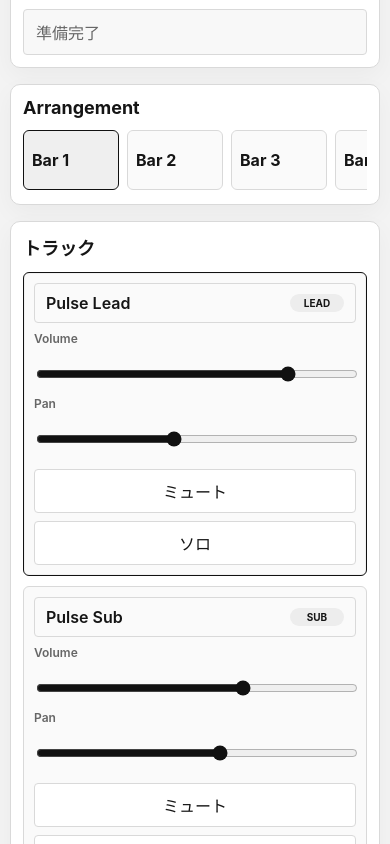
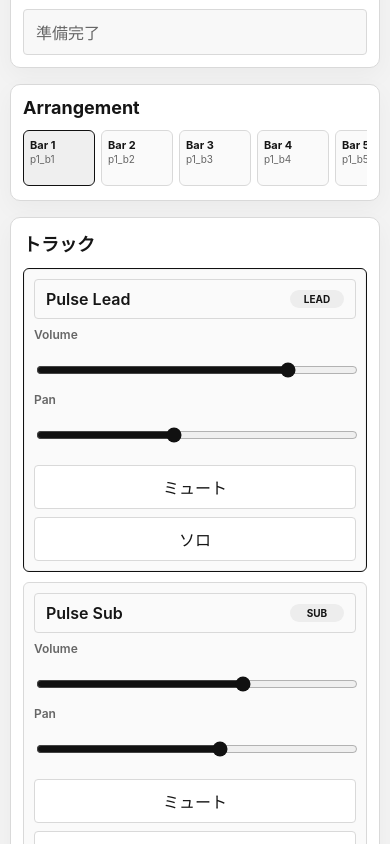
Before and after one commit to suivercel/8bit-bgm-app, a Next.js app: page / in a window 390 px wide. Shown: the part 1120-1964 px from the top of the page. Built offline with nearby package versions, Linux system fonts and the light colour scheme.

Commit message:
fix app/components

```diff
--- a/app/globals.css
+++ b/app/globals.css
@@ -88,12 +88,15 @@ button:disabled { opacity: 0.55; cursor: not-allowed; }
 .compact-empty { padding-top: 10px; text-align: center; }
 .compact-field label { font-size: 10px; }
 .compact-field select, .compact-field input { padding: 6px 7px; min-height: 32px; font-size: 12px; }
-.arrangement-grid { display: grid; grid-template-columns: repeat(16, minmax(88px, 1fr)); gap: 8px; overflow-x: auto; padding-bottom: 2px; }
+.arrangement-grid { display: grid; grid-template-columns: repeat(16, minmax(0, 1fr)); gap: 6px; padding-bottom: 2px; }
 .arrangement-cell {
-  border: 1px solid var(--border); border-radius: 6px; padding: 12px 8px; background: var(--surface-soft);
-  min-height: 60px; text-align: left;
+  border: 1px solid var(--border); border-radius: 6px; padding: 8px 6px; background: var(--surface-soft);
+  min-height: 56px; text-align: left; display: grid; gap: 2px; align-content: start;
 }
 .arrangement-cell.selected { border-color: #111111; background: #efefef; }
+.arrangement-cell strong { font-size: 11px; line-height: 1.2; }
+.arrangement-meta { font-size: 10px; color: var(--muted); line-height: 1.1; white-space: nowrap; overflow: hidden; text-overflow: ellipsis; }
+.arrangement-flag { font-size: 9px; font-weight: 700; color: var(--text); }
 .status-box { padding: 10px 12px; border-radius: 4px; background: #f8f8f8; border: 1px solid var(--border); color: var(--muted); }
 .help-copy { display: grid; gap: 8px; }
 ::-webkit-scrollbar { height: 10px; width: 10px; }
@@ -111,7 +114,7 @@ button:disabled { opacity: 0.55; cursor: not-allowed; }
   .compact-actions, .toolbar-actions { width: 100%; }
   .compact-actions button, .toolbar-actions button { flex: 1 1 140px; }
   .step-grid { min-width: 1180px; grid-template-columns: repeat(16, minmax(68px, 1fr)); }
-  .arrangement-grid { grid-template-columns: repeat(16, minmax(96px, 1fr)); }
+  .arrangement-grid { grid-template-columns: repeat(16, minmax(72px, 1fr)); overflow-x: auto; }
 }
 @media (max-width: 560px) {
   .page { padding: 10px; }
--- a/components/ComposerApp.tsx
+++ b/components/ComposerApp.tsx
@@ -38,6 +38,7 @@ export default function ComposerApp() {
   const [status, setStatus] = useState<string>('準備完了');
   const [loopCheckMode, setLoopCheckMode] = useState(false);
   const [clipboardPattern, setClipboardPattern] = useState<Pattern | null>(null);
+  const [clipboardMeta, setClipboardMeta] = useState<{ barIndex: number; trackName: string } | null>(null);
   const audioContextRef = useRef<AudioContext | null>(null);
   const intervalRef = useRef<number | null>(null);
   const fileInputRef = useRef<HTMLInputElement | null>(null);
@@ -48,6 +49,31 @@ export default function ComposerApp() {
   );
 
   const selectedPattern = useMemo(() => getPattern(project, selectedTrackId, selectedBar), [project, selectedTrackId, selectedBar]);
+
+
+  const getPatternUsageCount = (draft: MusicProject, patternId: string, trackId: string) => {
+    return draft.arrangement.filter((bar) => bar.patternIdByTrack[trackId] === patternId).length;
+  };
+
+  const ensureEditablePatternId = (draft: MusicProject, trackId: string, barIndex: number) => {
+    const currentPatternId = draft.arrangement[barIndex]?.patternIdByTrack[trackId];
+    if (!currentPatternId) return null;
+    const currentPattern = draft.patterns.find((pattern) => pattern.id === currentPatternId);
+    if (!currentPattern) return null;
+    const usageCount = getPatternUsageCount(draft, currentPatternId, trackId);
+    if (usageCount <= 1) return currentPatternId;
+
+    const clonedPattern: Pattern = {
+      ...JSON.parse(JSON.stringify(currentPattern)),
+      id: `p${Date.now()}_${barIndex}_${trackId}`,
+      name: `${currentPattern.name} Bar ${barIndex + 1}`,
+      trackId,
+    };
+
+    draft.patterns.push(clonedPattern);
+    draft.arrangement[barIndex].patternIdByTrack[trackId] = clonedPattern.id;
+    return clonedPattern.id;
+  };
 
   const updateProject = (updater: (draft: MusicProject) => MusicProject) => {
     setProject((current) => updater(cloneProject(current)));
@@ -124,8 +150,9 @@ export default function ComposerApp() {
     }
 
     updateProject((draft) => {
+      const editablePatternId = ensureEditablePatternId(draft, selectedTrackId, selectedBar) ?? selectedPattern.id;
       draft.patterns = draft.patterns.map((pattern: Pattern) =>
-        pattern.id === selectedPattern.id ? upsertStepEvent(pattern, step, nextEvent) : pattern,
+        pattern.id === editablePatternId ? upsertStepEvent(pattern, step, nextEvent) : pattern,
       );
       return draft;
     });
@@ -154,17 +181,19 @@ export default function ComposerApp() {
     }
 
     updateProject((draft) => {
+      const editablePatternId = ensureEditablePatternId(draft, selectedTrackId, selectedBar) ?? selectedPattern.id;
       draft.patterns = draft.patterns.map((pattern: Pattern) =>
-        pattern.id === selectedPattern.id ? upsertStepEvent(pattern, step, nextEvent) : pattern,
+        pattern.id === editablePatternId ? upsertStepEvent(pattern, step, nextEvent) : pattern,
       );
       return draft;
     });
   };
 
   const copyCurrentPattern = () => {
-    if (!selectedPattern) return;
+    if (!selectedPattern || !selectedTrack) return;
     setClipboardPattern(JSON.parse(JSON.stringify(selectedPattern)) as Pattern);
-    setStatus(`Bar ${selectedBar + 1} / ${selectedTrack?.name} のパターンをコピーしました`);
+    setClipboardMeta({ barIndex: selectedBar, trackName: selectedTrack.name });
+    setStatus(`Bar ${selectedBar + 1} / ${selectedTrack.name} をコピーしました。貼り付けたい Bar を選んで Paste を押してください。`);
   };
 
   const pastePatternToCurrentBar = () => {
@@ -182,7 +211,7 @@ export default function ComposerApp() {
       draft.arrangement[selectedBar].patternIdByTrack[selectedTrackId] = newId;
       return draft;
     });
-    setStatus(`コピーしたパターンを Bar ${selectedBar + 1} に貼り付けました`);
+    setStatus(`Clipboard の内容を Bar ${selectedBar + 1} / ${selectedTrack?.name ?? ''} に貼り付けました`);
   };
 
   const saveProjectFile = () => {
@@ -394,15 +423,22 @@ export default function ComposerApp() {
           </div>
         </div>
         <div className="arrangement-grid">
-          {project.arrangement.map((bar) => (
+          {project.arrangement.map((bar) => {
+            const patternId = bar.patternIdByTrack[selectedTrackId];
+            const isCopied = clipboardMeta?.barIndex === bar.barIndex && clipboardMeta?.trackName === selectedTrack?.name;
+            return (
               <button
                 key={bar.barIndex}
                 className={`arrangement-cell ${selectedBar === bar.barIndex ? 'selected' : ''}`}
                 onClick={() => setSelectedBar(bar.barIndex)}
+                title={`Bar ${bar.barIndex + 1}`}
               >
                 <strong>Bar {bar.barIndex + 1}</strong>
+                <span className="arrangement-meta">{patternId ?? 'empty'}</span>
+                {isCopied && <span className="arrangement-flag">Copied</span>}
               </button>
-          ))}
+            );
+          })}
         </div>
       </section>
 
@@ -455,7 +491,7 @@ export default function ComposerApp() {
         <div className="section-header editor-header">
           <div>
             <h2>パターン編集</h2>
-            <p className="small">Bar {selectedBar + 1} / {selectedTrack?.name}</p>
+            <p className="small">Bar {selectedBar + 1} / {selectedTrack?.name}{clipboardMeta ? ` / Clipboard: Bar ${clipboardMeta.barIndex + 1}` : ""}</p>
           </div>
           <div className="button-row compact-actions">
             <button onClick={copyCurrentPattern}>Copy</button>
@@ -532,7 +568,7 @@ export default function ComposerApp() {
         </div>
         <div className="help-copy">
           <p className="small">ArrangementでBarを選び、Trackを選んでStepを打ち込みます。</p>
-          <p className="small">Copyで現在のパターンを保持し、貼り付けたいBarを選んでPasteを押します。</p>
+          <p className="small">Copyで現在の Bar を保持し、貼り付けたい Bar を選んで Paste を押します。編集中の Bar が他と共有中なら、その Bar だけ自動で分離して編集します。</p>
           <p className="small">LoopのStart Bar / End Barを決めて再生すると、その範囲を繰り返し確認できます。</p>
         </div>
       </section>
--- a/lib/defaultProject.ts
+++ b/lib/defaultProject.ts
@@ -68,7 +68,8 @@ const tracks: Track[] = [
   },
 ];
 
-const patterns: Pattern[] = [
+
+const basePatterns: Pattern[] = [
   {
     id: 'p1',
     trackId: 't1',
@@ -125,7 +126,25 @@ const patterns: Pattern[] = [
   },
 ];
 
-export const createDefaultProject = (): MusicProject => ({
+export const createDefaultProject = (): MusicProject => {
+  const patterns: Pattern[] = [];
+  const arrangement = Array.from({ length: 16 }, (_, barIndex) => {
+    const patternIdByTrack: Record<string, string> = {};
+    tracks.forEach((track, index) => {
+      const template = basePatterns[index];
+      const clonedPattern: Pattern = {
+        ...JSON.parse(JSON.stringify(template)),
+        id: `${template.id}_b${barIndex + 1}`,
+        name: `${template.name} Bar ${barIndex + 1}`,
+        trackId: track.id,
+      };
+      patterns.push(clonedPattern);
+      patternIdByTrack[track.id] = clonedPattern.id;
+    });
+    return { barIndex, patternIdByTrack };
+  });
+
+  return {
   projectVersion: 1,
   title: 'new_project',
   bpm: 140,
@@ -146,13 +165,6 @@ export const createDefaultProject = (): MusicProject => ({
   },
   tracks,
   patterns,
-  arrangement: Array.from({ length: 16 }, (_, barIndex) => ({
-    barIndex,
-    patternIdByTrack: {
-      t1: 'p1',
-      t2: 'p2',
-      t3: 'p3',
-      t4: 'p4',
-    },
-  })),
-});
+  arrangement,
+};
+};
```
Lines whose indentation alone changed are shown as unchanged.
